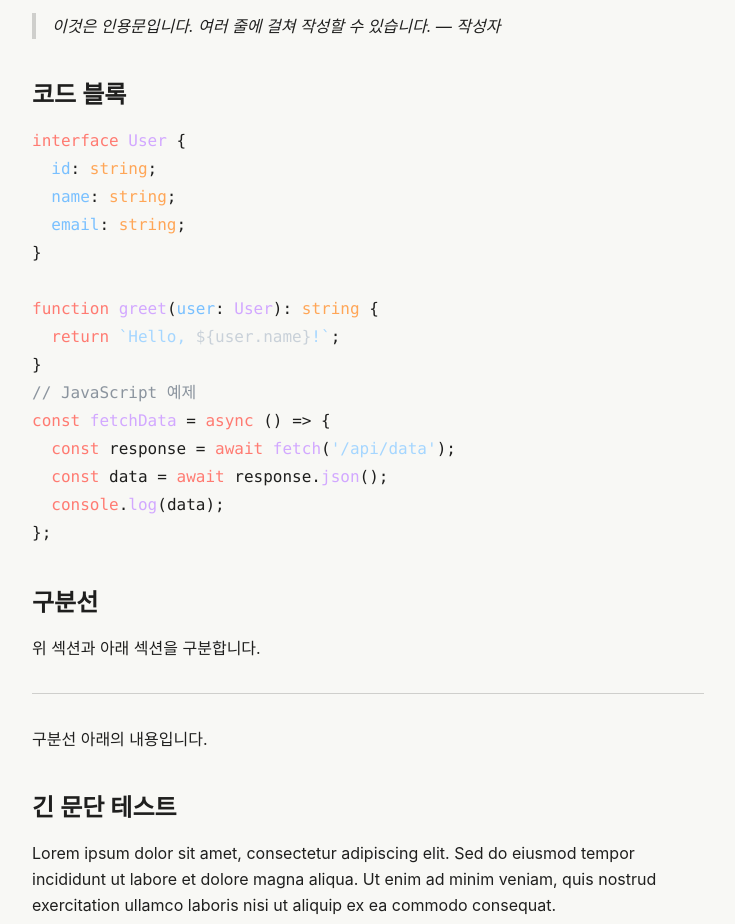
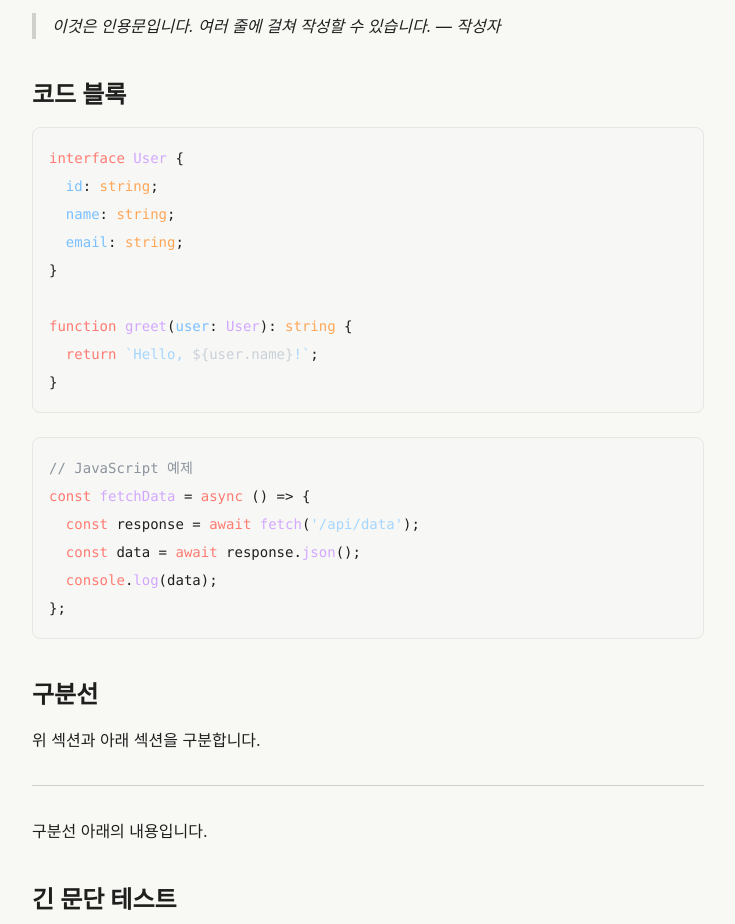
Before and after one commit to YunDo-Gi/blend, a Next.js app: page /test in a window 1280 px wide. Shown: the part 1060-1984 px from the top of the page, without its empty margins (152-887 px from the left). Built offline with nearby package versions, Linux system fonts and the light colour scheme; no server answers.

Commit message:
design: 코드 블럭 스타일 수정

```diff
--- a/src/app/globals.css
+++ b/src/app/globals.css
@@ -5,6 +5,8 @@
 :root {
   --background: #f8f8f5;
   --foreground: #1f1f1e;
+  --code-block-bg: #f7f7f5;
+  --code-block-border: #e6e6e2;
 }
 
 @theme {
@@ -42,6 +44,8 @@
   --color-gray-foreground: #cfcfcc;
   --color-gray-light: #3e3e3d;
   --color-gray-2: #3a3a38;
+  --code-block-bg: #2b2d31;
+  --code-block-border: #3d4148;
 }
 
 body {
@@ -176,7 +180,17 @@ button:disabled {
   color: var(--color-foreground);
 }
 
-/* pre 스타일은 CodeBlock 컴포넌트에서 직접 처리 */
+.prose-custom pre {
+  @apply mb-6 overflow-x-auto rounded-lg p-4;
+  background-color: var(--code-block-bg);
+  border: 1px solid var(--code-block-border);
+}
+
+.prose-custom pre code {
+  @apply font-mono text-sm;
+  background: none;
+  padding: 0;
+}
 
 .prose-custom blockquote {
   @apply mb-6 pl-4 italic;
@@ -258,25 +272,5 @@ button:disabled {
 }
 
 .tiptap-editor .code-block-wrapper pre {
-  @apply mb-0 overflow-x-auto rounded-lg p-4 pt-10;
-  background-color: #1f2937;
+  @apply mb-0 pt-10;
 }
-
-.tiptap-editor .code-block-wrapper pre code {
-  @apply font-mono text-sm;
-  color: #e5e7eb;
-  background: none;
-  padding: 0;
-}
-
-.tiptap-editor pre {
-  @apply mb-6 overflow-x-auto rounded-lg p-4;
-  background-color: #1f2937;
-}
-
-.tiptap-editor pre code {
-  @apply font-mono text-sm;
-  color: #e5e7eb;
-  background: none;
-  padding: 0;
-}
--- a/src/app/test/page.tsx
+++ b/src/app/test/page.tsx
@@ -99,9 +99,7 @@ const testContent: JSONContent = {
       content: [
         {
           type: 'paragraph',
-          content: [
-            { type: 'text', text: '이것은 인용문입니다. 여러 줄에 걸쳐 작성할 수 있습니다. — 작성자' },
-          ],
+          content: [{ type: 'text', text: '이것은 인용문입니다. 여러 줄에 걸쳐 작성할 수 있습니다. — 작성자' }],
         },
       ],
     },
@@ -199,15 +197,9 @@ export default function TestPage() {
         {/* 메인 컨텐츠 */}
         <div className="max-w-2xl flex-1">
           <header className="mb-8 flex flex-col pb-8">
-            <time className="text-gray-foreground pb-3 font-mono text-sm font-semibold">
-              2025.01.26
-            </time>
-            <h1 className="text-foreground mb-4 text-5xl font-bold">
-              Tiptap JSON 기반 렌더링 테스트
-            </h1>
-            <p className="text-gray-foreground">
-              Tiptap JSON 구조로 렌더링을 테스트하는 페이지입니다.
-            </p>
+            <time className="text-gray-foreground pb-3 font-mono text-sm font-semibold">2025.01.26</time>
+            <h1 className="text-foreground mb-4 text-5xl font-bold">Tiptap JSON 기반 렌더링 테스트</h1>
+            <p className="text-gray-foreground">Tiptap JSON 구조로 렌더링을 테스트하는 페이지입니다.</p>
           </header>
 
           <PostContent content={testContent} postId="test-post" />
```
